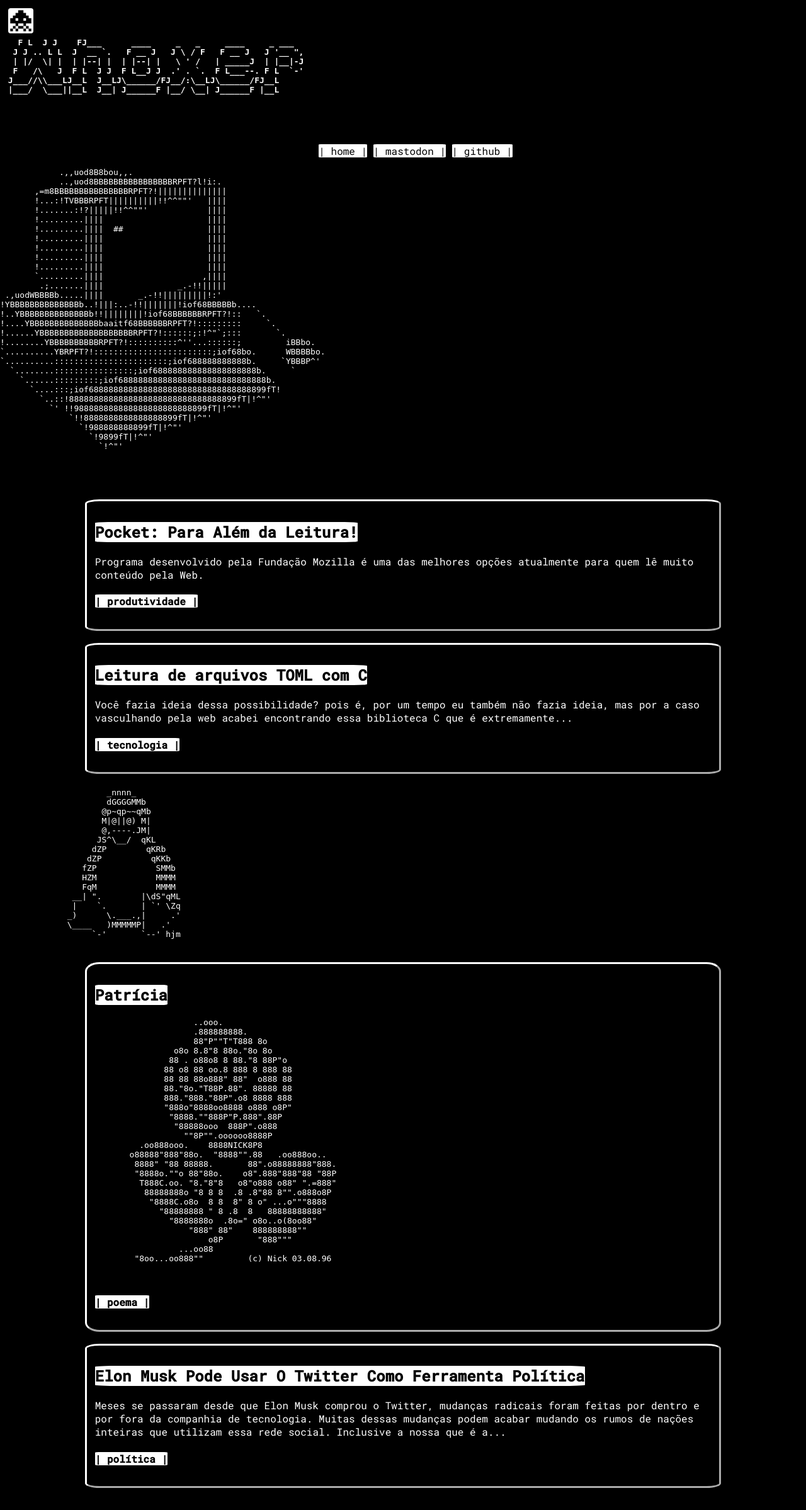
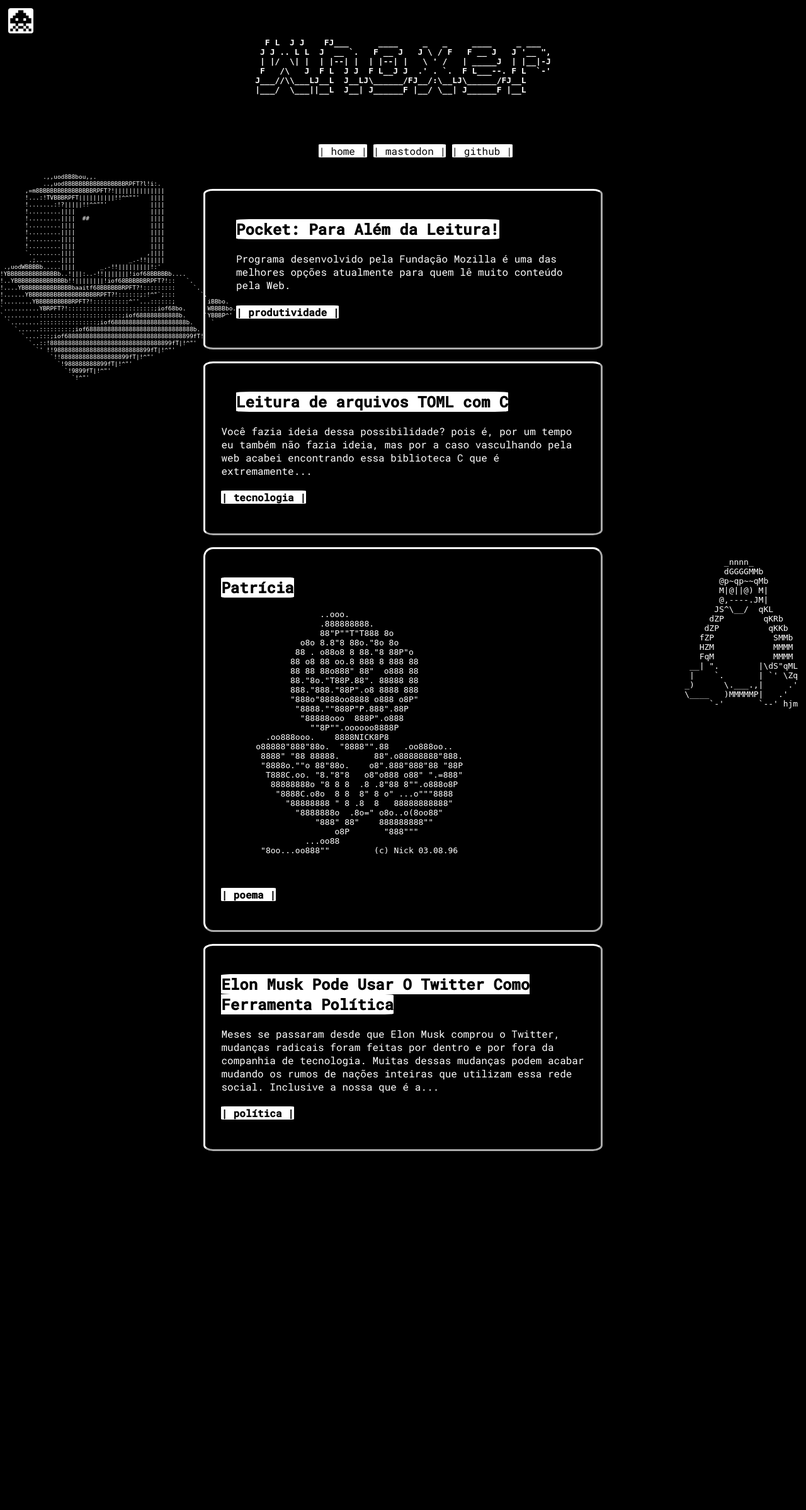
Before and after one commit to whoxer/whoxer.github.io, a PHP site: page /index.html in a window 1280 px wide. Shown: the whole page at 63% size. After the commit the page ends 1828 px from the top, so only its background shows below. Run offline with PHP 8.4, Linux system fonts and the light colour scheme.

Commit message:
Mudanças no limite de tela para celulares; Artifícios de art ascii adicionados

```diff
--- a/css/style.css
+++ b/css/style.css
@@ -182,7 +199,7 @@ body {
     }
     .title-h {
         user-select: none;
-        text-align: auto;
+        text-align: center;
     }
     .ico-page {
         user-select: none;
@@ -241,12 +258,22 @@ body {
         outline-style: outset;
         outline-color: white;
         margin-bottom: 2%;
-        margin-left: 10%;
-        margin-right: 10%;
+        margin-left: 25%;
+        margin-right: 25%;
         margin-top: 2%;
-        padding: 1%;
+        padding: 2%;
         border-radius: 2%;
         user-select: none;
+    }
+    .artleft {
+        float: left;
+        display: flex;
+        font-size: 2.5mm;
+    }
+    .artright {
+        float: right;
+        display: flex;
+        font-size: unset;
     }
 }
 
```
Also changed, not shown: other parts of css/style.css (+23 -6 lines).
